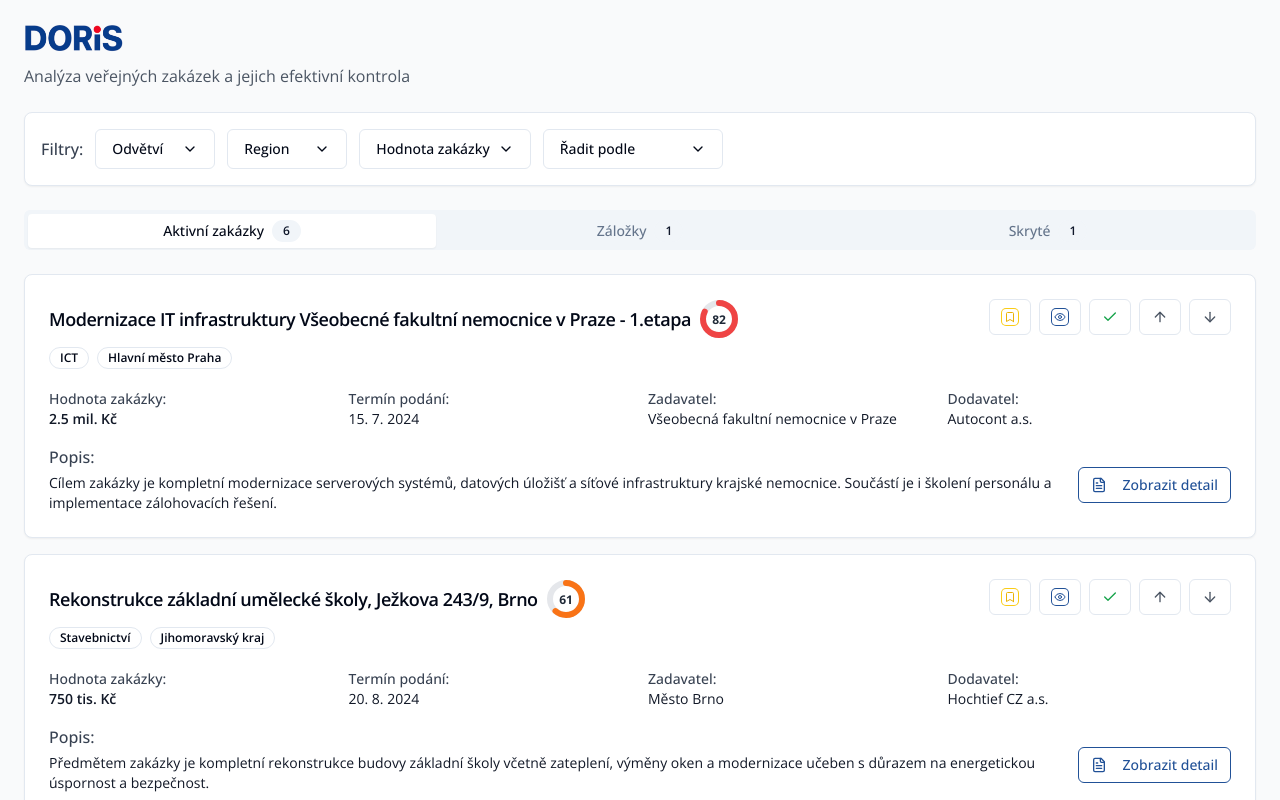
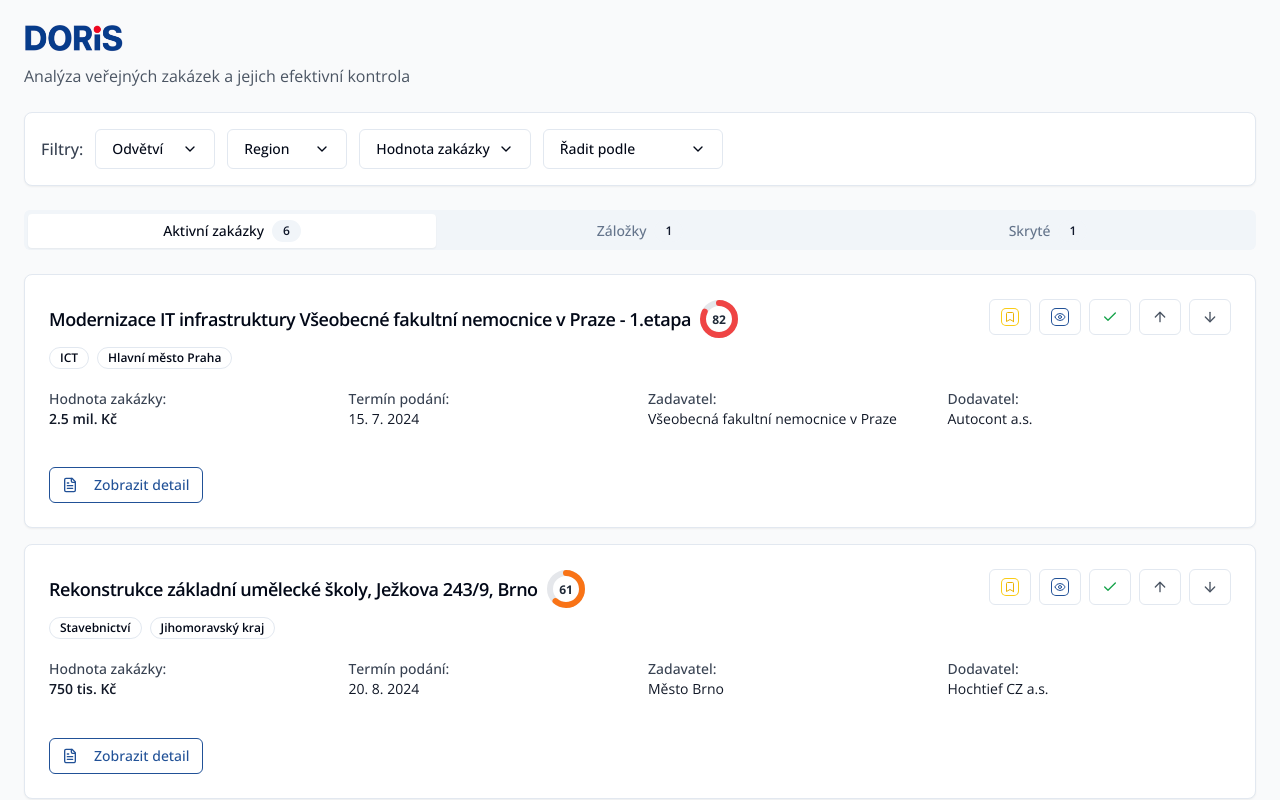
Before and after one commit to skupina-onebond/verejne-priority-kompas, a React (Vite) app: page /seznam in a window 1280 px wide. Shown: the top 800 px of the page. Built offline with nearby package versions, Linux system fonts and the light colour scheme.

Commit message:
Update PublicContractCard.tsx

```diff
--- a/src/components/PublicContractCard.tsx
+++ b/src/components/PublicContractCard.tsx
@@ -139,11 +139,6 @@ export const PublicContractCard: React.FC<PublicContractCardProps> = ({
   </div>
 
   <div className="flex justify-between gap-4 mt-2">
-  <div className="flex-1">
-    <p className="text-gray-700 font-medium mb-1">Popis:</p>
-    <p className="text-gray-900 text-sm">{contract.description}</p>
-  </div>
-
   <div className="self-start pt-[1.4rem]">
     <Button
       variant="outline"
```
